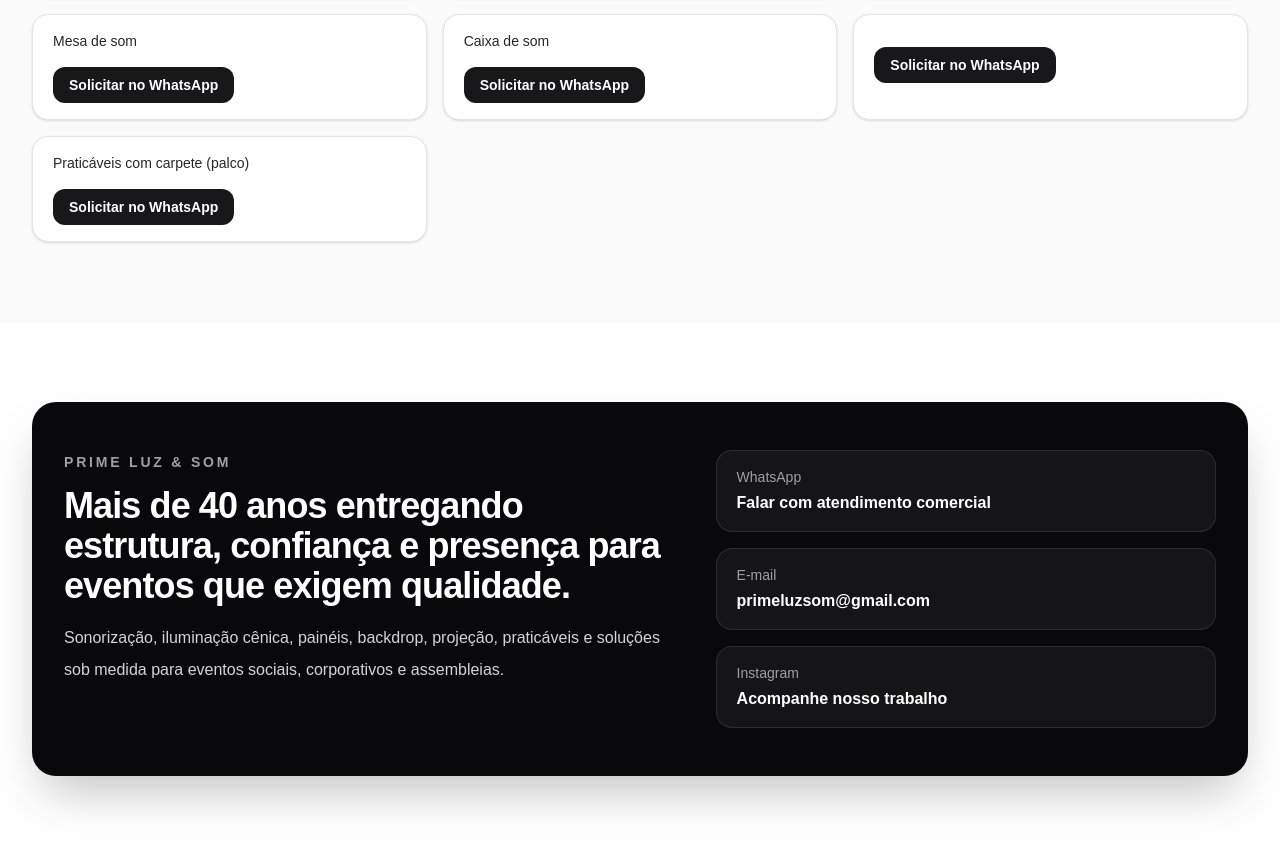
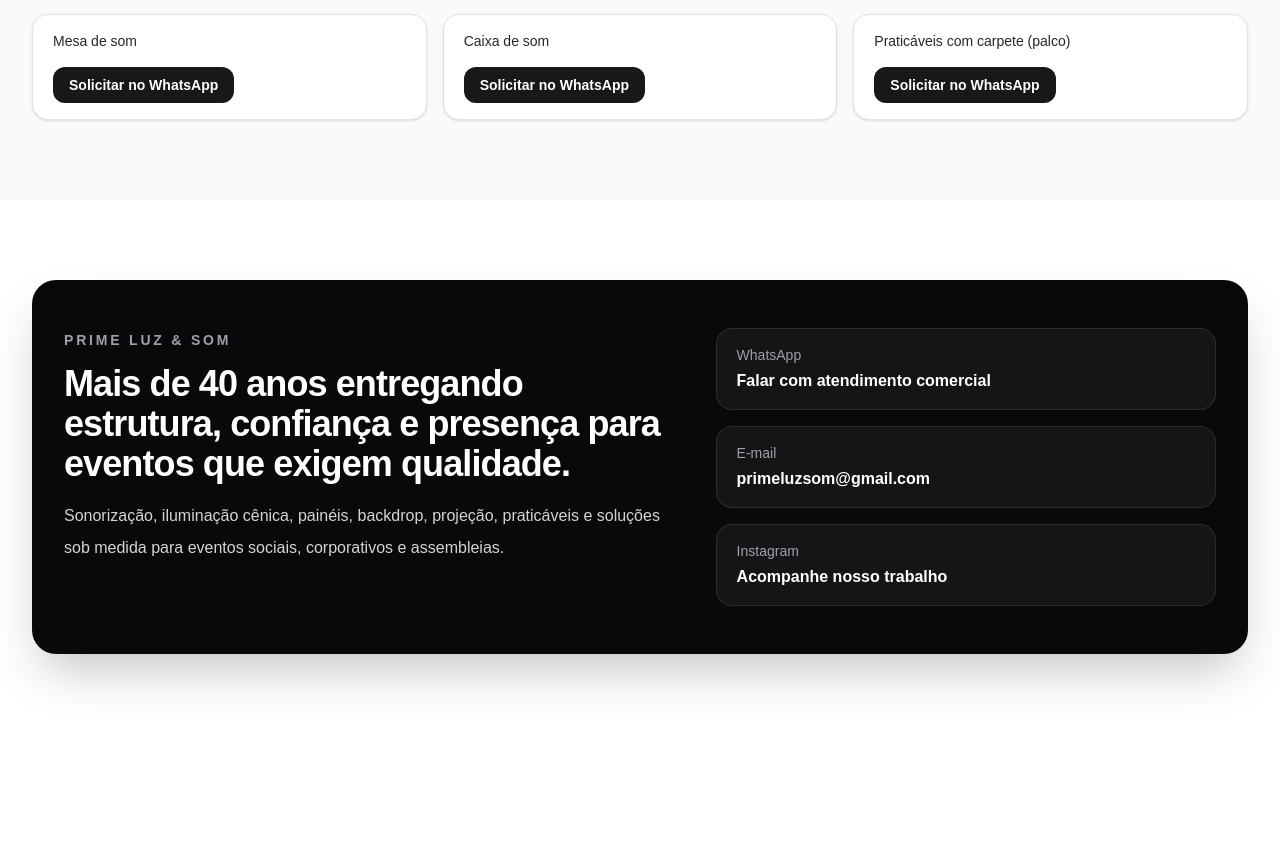
Before and after one commit to 02022002-dev/prime-luz-e-som, a Next.js app: page / in a window 1280 px wide. Shown: the part 3760-4604 px from the top of the page. After the commit the page ends 4494 px from the top, so only its background shows below. Built offline with nearby package versions, Linux system fonts and the light colour scheme.

Commit message:
remove item vazio da locação

```diff
--- a/app/page.tsx
+++ b/app/page.tsx
@@ -48,8 +48,7 @@ const rentalItems = [
   "Totem de LED",
   "Backdrop",
   "Mesa de som",
-  "Caixa de som",
-  "",
+  "Caixa de som",,
   "Praticáveis com carpete (palco)",
 ];
 
```
